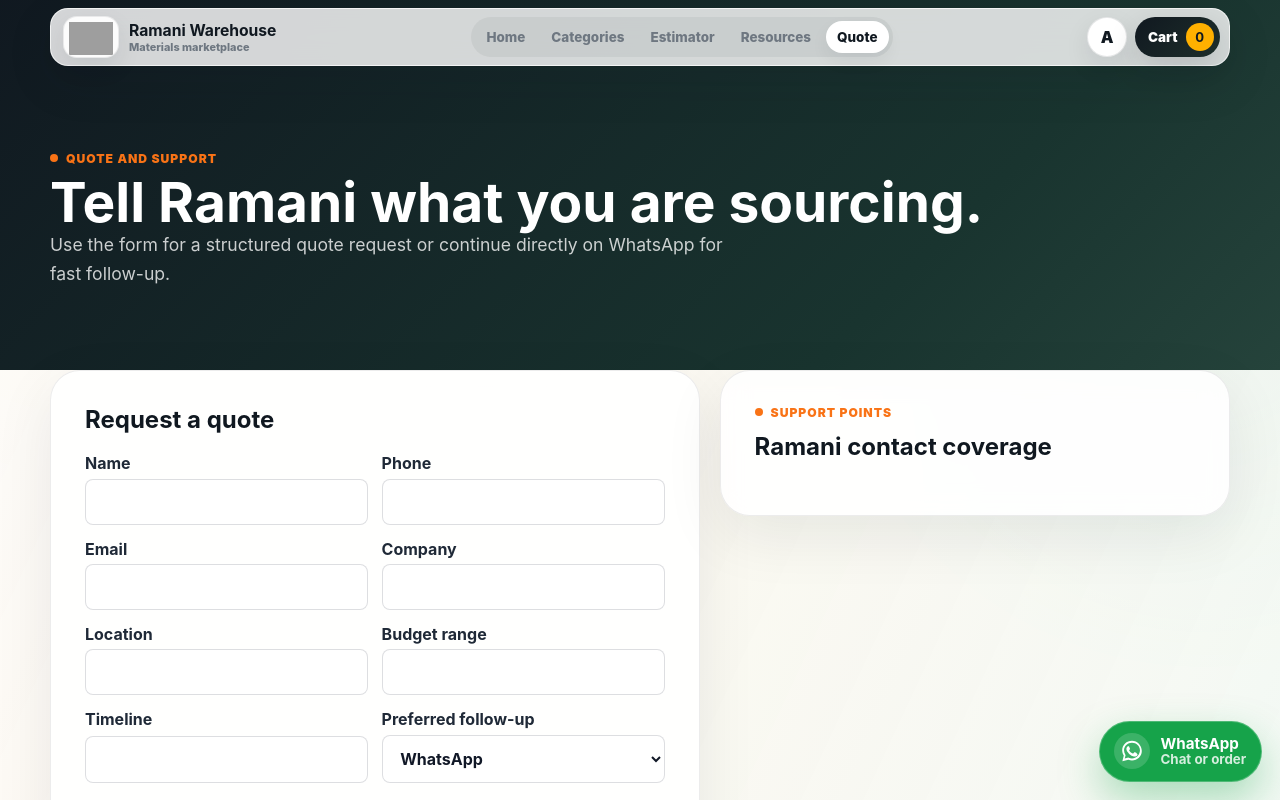
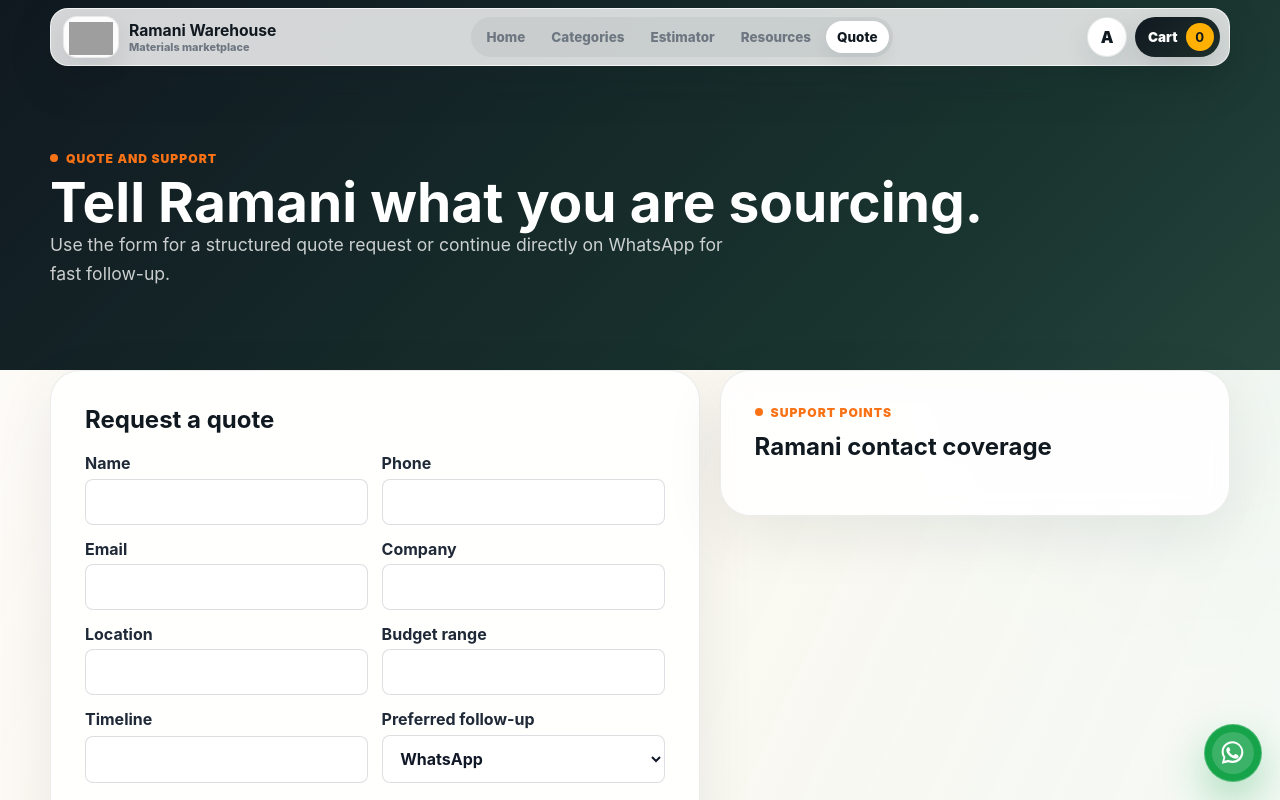
Before and after one commit to ianmuchai/ramaniwarehouse, a React (Vite) app: page /contact in a window 1280 px wide. Shown: the top 800 px of the page. Built offline with nearby package versions, Linux system fonts and the light colour scheme; no server answers; grey boxes are pictures that could not be loaded; the HTML template or start-up script is replaced by a standard one.

Commit message:
Make floating WhatsApp icon only

```diff
--- a/src/components/FloatingWhatsApp.jsx
+++ b/src/components/FloatingWhatsApp.jsx
@@ -12,7 +12,6 @@ export default function FloatingWhatsApp() {
           <path d="M21.1 18.4c-.3-.2-1.7-.9-2-.9-.3-.1-.5-.1-.7.2-.2.3-.8.9-1 1.1-.2.2-.4.2-.7.1-.3-.2-1.2-.4-2.3-1.4-.9-.8-1.4-1.7-1.6-2-.2-.3 0-.5.1-.7l.5-.5c.2-.2.2-.3.3-.5.1-.2.1-.4 0-.5-.1-.2-.7-1.6-.9-2.2-.2-.5-.5-.5-.7-.5h-.6c-.2 0-.5.1-.8.4-.3.3-1.1 1.1-1.1 2.6 0 1.5 1.1 3 1.2 3.2.2.2 2.2 3.5 5.4 4.8.8.3 1.4.5 1.9.6.8.2 1.5.2 2 .1.6-.1 1.7-.7 2-1.4.2-.7.2-1.3.2-1.4-.1-.2-.3-.3-.6-.5Z" />
         </svg>
       </span>
-      <span className="floating-whatsapp-text"><strong>WhatsApp</strong><small>Chat or order</small></span>
-    </a>
+</a>
   );
 }
--- a/src/index.css
+++ b/src/index.css
@@ -1932,17 +1932,13 @@ body {
   .admin-metric-grid, .lead-detail-grid { grid-template-columns: 1fr; }
 }
 
-.floating-whatsapp { position: fixed; right: 1.15rem; bottom: 1.15rem; z-index: 45; display: inline-flex; align-items: center; gap: 0.65rem; padding: 0.72rem 0.9rem; min-height: 58px; border-radius: 999px; background: #16a34a; color: #fff; text-decoration: none; box-shadow: 0 18px 42px rgba(22, 163, 74, 0.34); border: 1px solid rgba(255, 255, 255, 0.24); }
+.floating-whatsapp { position: fixed; right: 1.15rem; bottom: 1.15rem; z-index: 45; width: 58px; height: 58px; border-radius: 50%; display: grid; place-items: center; background: #16a34a; color: #fff; text-decoration: none; box-shadow: 0 18px 42px rgba(22, 163, 74, 0.34); border: 1px solid rgba(255, 255, 255, 0.24); }
 .floating-whatsapp:hover { transform: translateY(-1px); box-shadow: 0 22px 48px rgba(22, 163, 74, 0.42); }
-.floating-whatsapp-icon { width: 36px; height: 36px; border-radius: 50%; display: grid; place-items: center; background: rgba(255, 255, 255, 0.16); flex: 0 0 auto; }
-.floating-whatsapp-icon svg { width: 28px; height: 28px; fill: currentColor; }
-.floating-whatsapp-text { display: grid; line-height: 1.05; }
-.floating-whatsapp-text strong { font-size: 0.95rem; }
-.floating-whatsapp-text small { color: rgba(255, 255, 255, 0.82); font-weight: 700; }
+.floating-whatsapp-icon { width: 42px; height: 42px; border-radius: 50%; display: grid; place-items: center; background: rgba(255, 255, 255, 0.16); }
+.floating-whatsapp-icon svg { width: 31px; height: 31px; fill: currentColor; }
 .compare-tray + .site-footer ~ .floating-whatsapp, .compare-tray ~ .floating-whatsapp { bottom: 7.5rem; }
 
 @media (max-width: 760px) {
-  .floating-whatsapp { right: 0.85rem; bottom: 0.85rem; padding: 0.68rem; }
-  .floating-whatsapp-text { display: none; }
+  .floating-whatsapp { right: 0.85rem; bottom: 0.85rem; width: 54px; height: 54px; }
   .compare-tray ~ .floating-whatsapp { bottom: 9rem; }
 }
```
